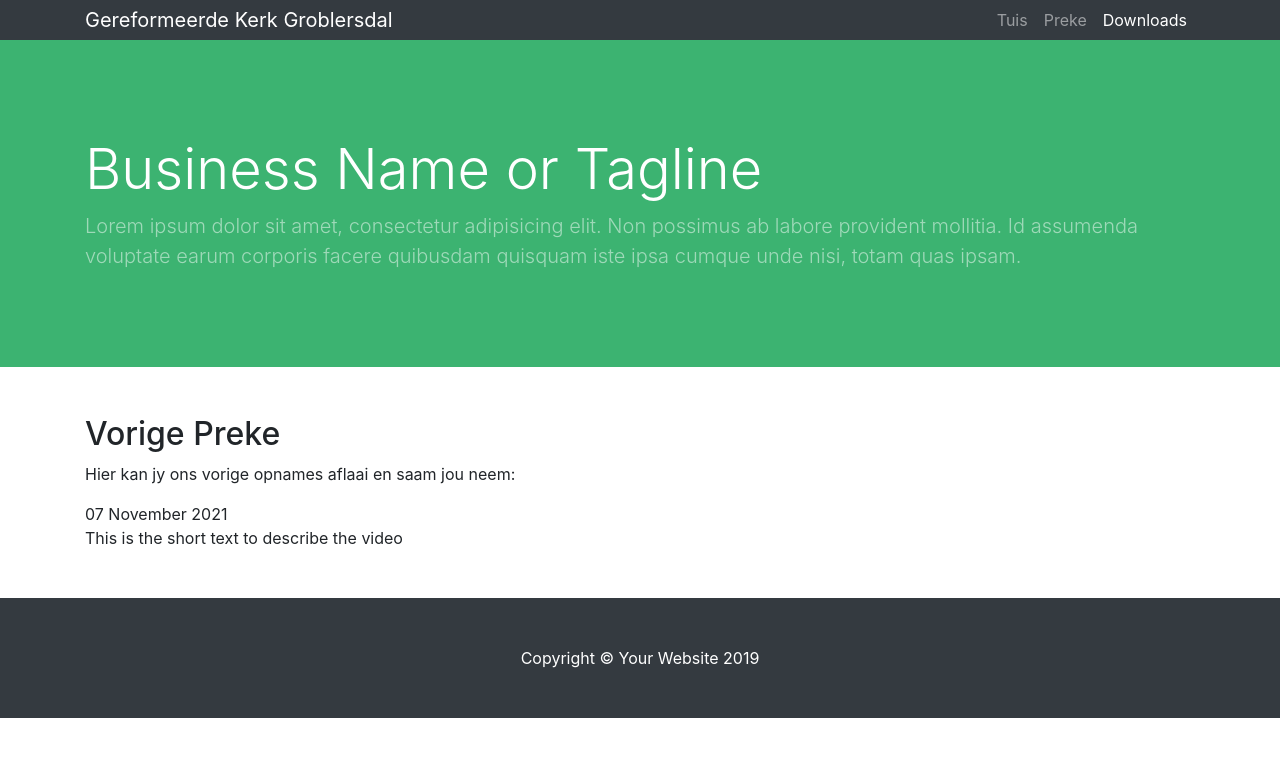
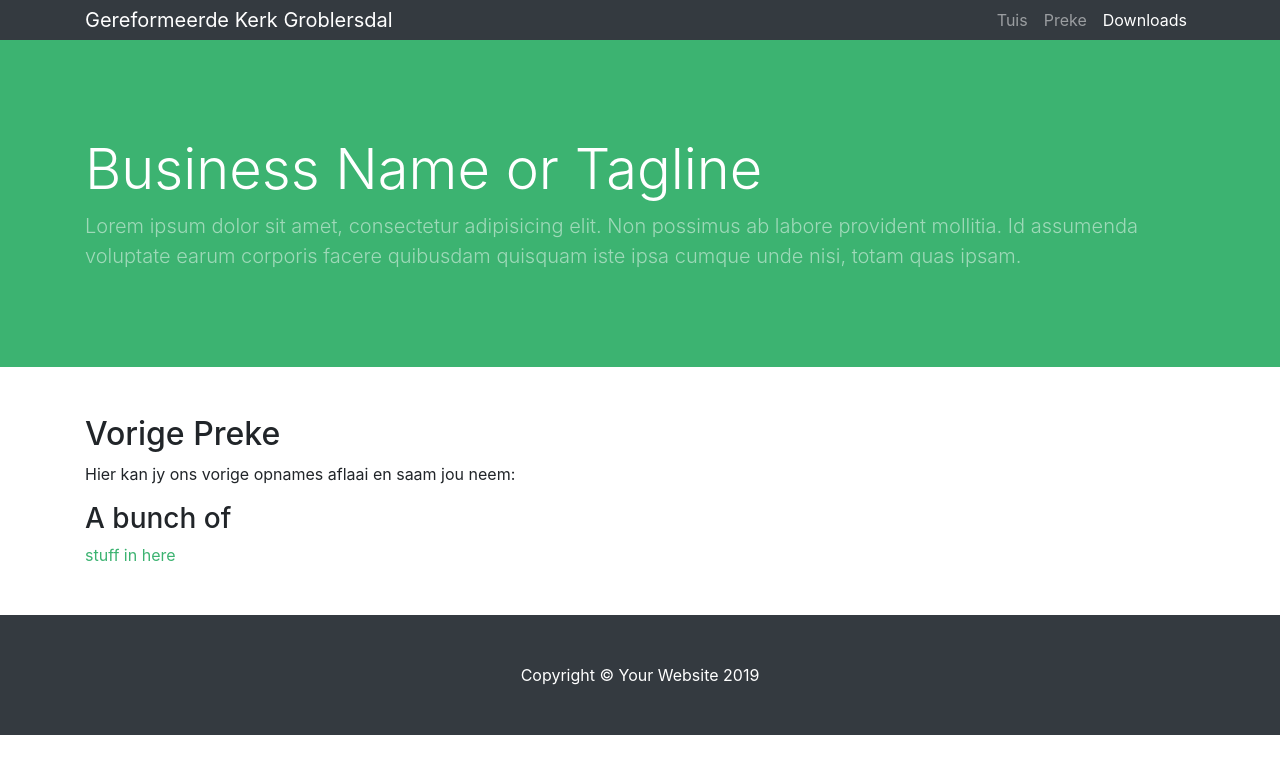
Before and after one commit to sharu725/business-frontpage, a Jekyll site: the page built from _pages/downloads.md, in a window 1280 px wide. Shown: the top 774 px of the page. Built offline with Jekyll 4.4.1, drawn with Linux system fonts in a browser that asks for light colours; nearby versions of some CDN libraries; library files that are not in the unit come from our copies; comment, search, counter and statistics services are not loaded; our own code applies the rules of GitHub Pages for plain Markdown files.

Commit message:
Update downloads.md

```diff
--- a/_pages/downloads.md
+++ b/_pages/downloads.md
@@ -8,6 +8,6 @@ permalink: /downloads/
 Hier kan jy ons vorige opnames aflaai en saam jou neem:
 
 <div>
-<a>07 November 2021</a>
-<p>This is the short text to describe the video</p>
+   <h3>A bunch of</h3>
+   <a href="http://google.com">stuff in here</a>
 </div>
```
